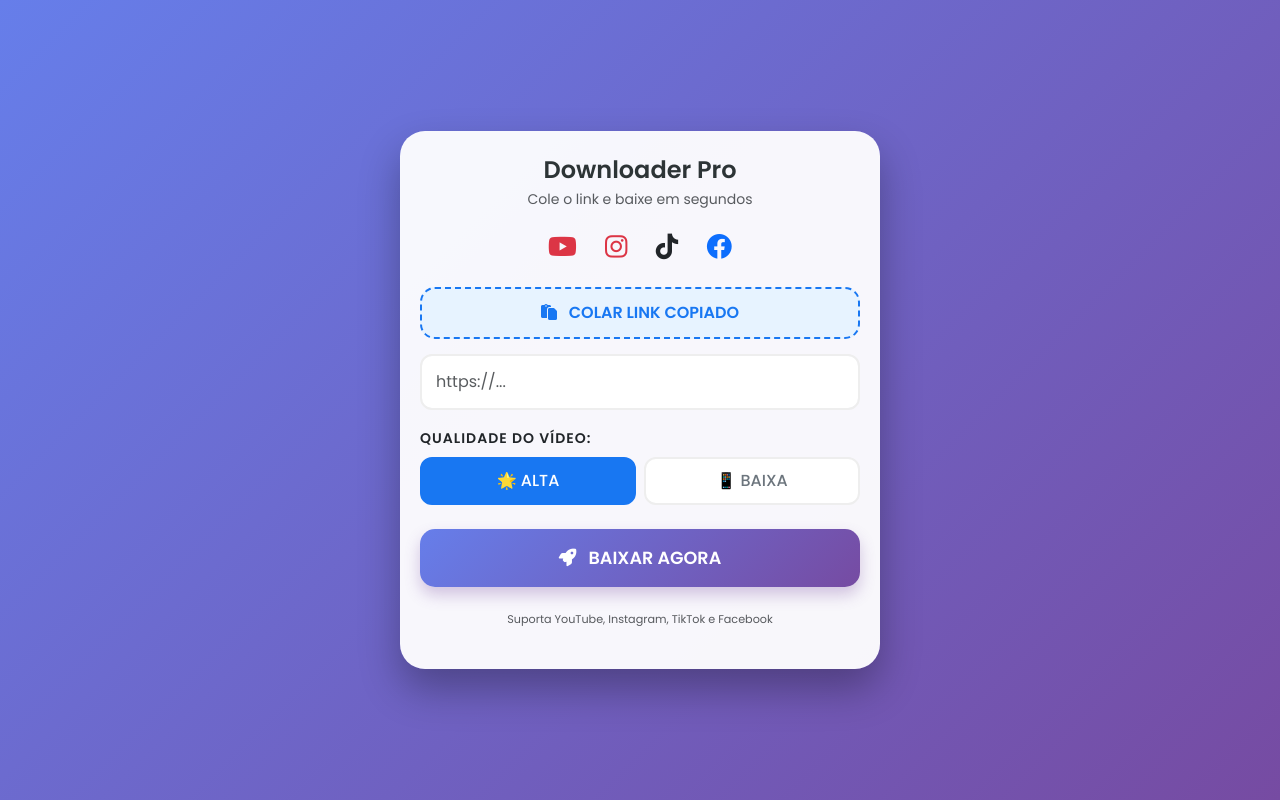
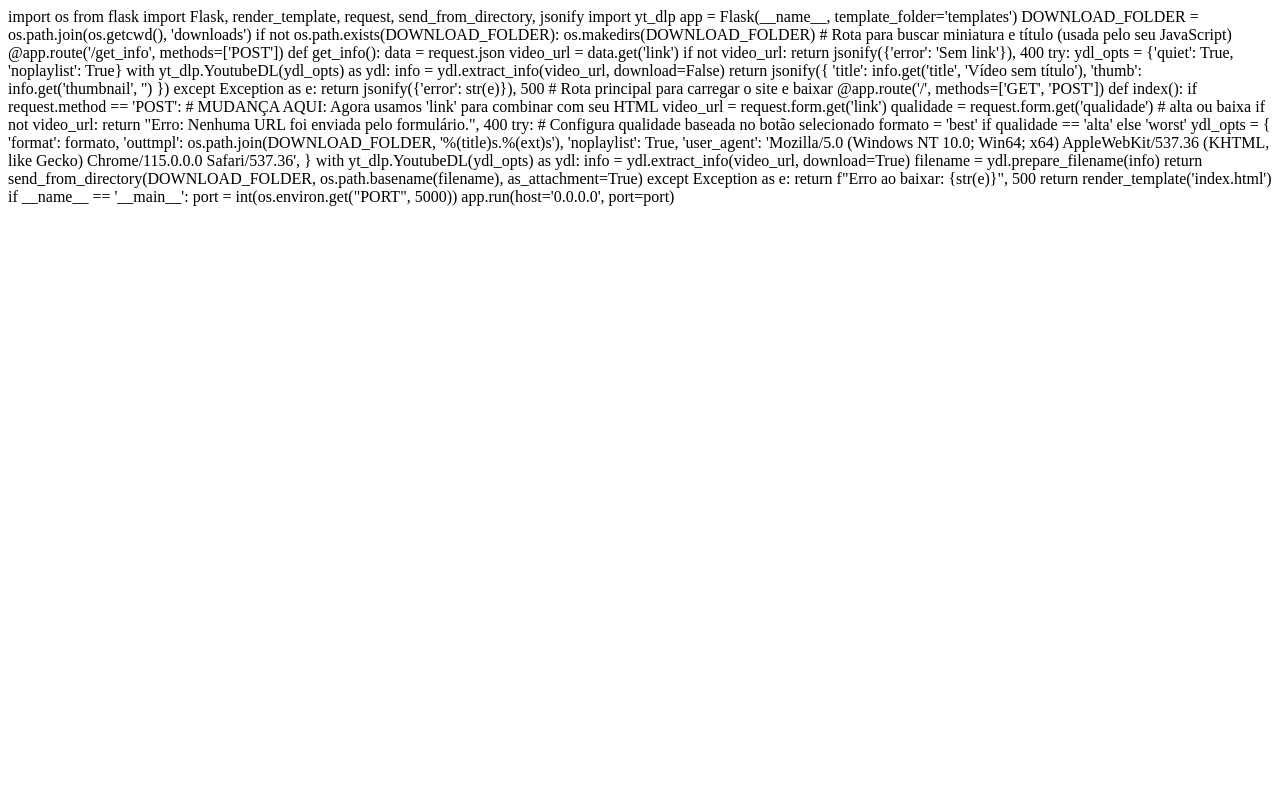
Before and after one commit to GhostPenguin-cpu/meu-downloader, a Flask app: page / in a window 1280 px wide. Run offline with Flask 3, Linux system fonts and the light colour scheme.

Commit message:
Update index.html

```diff
--- a/templates/index.html
+++ b/templates/index.html
@@ -1,205 +1,64 @@
-<!DOCTYPE html>
-<html lang="pt-br">
-<head>
-    <meta charset="UTF-8">
-    <meta name="viewport" content="width=device-width, initial-scale=1.0, maximum-scale=1.0, user-scalable=no">
-    <title>Downloader Pro Mobile</title>
+import os
+from flask import Flask, render_template, request, send_from_directory, jsonify
+import yt_dlp
 
-    <link href="https://fonts.googleapis.com/css2?family=Poppins:wght@400;500;600&display=swap" rel="stylesheet">
-    <link href="https://cdn.jsdelivr.net/npm/bootstrap@5.3.0/dist/css/bootstrap.min.css" rel="stylesheet">
-    <link rel="stylesheet" href="https://cdnjs.cloudflare.com/ajax/libs/font-awesome/6.4.0/css/all.min.css">
+app = Flask(__name__, template_folder='templates')
 
-    <style>
-        :root {
-            --primary-gradient: linear-gradient(135deg, #667eea 0%, #764ba2 100%);
-            --glass-bg: rgba(255, 255, 255, 0.95);
-        }
+DOWNLOAD_FOLDER = os.path.join(os.getcwd(), 'downloads')
+if not os.path.exists(DOWNLOAD_FOLDER):
+    os.makedirs(DOWNLOAD_FOLDER)
 
-        body {
-            background: var(--primary-gradient);
-            font-family: 'Poppins', sans-serif;
-            min-height: 100vh;
-            display: flex;
-            align-items: center;
-            justify-content: center;
-            margin: 0;
-            padding: 15px; /* Espaço nas laterais no mobile */
-        }
+# Rota para buscar miniatura e título (usada pelo seu JavaScript)
+@app.route('/get_info', methods=['POST'])
+def get_info():
+    data = request.json
+    video_url = data.get('link')
+    if not video_url:
+        return jsonify({'error': 'Sem link'}), 400
 
-        .main-card {
-            background: var(--glass-bg);
-            border-radius: 25px;
-            padding: 25px 20px;
-            box-shadow: 0 20px 40px rgba(0,0,0,0.3);
-            width: 100%;
-            max-width: 480px;
-        }
+    try:
+        ydl_opts = {'quiet': True, 'noplaylist': True}
+        with yt_dlp.YoutubeDL(ydl_opts) as ydl:
+            info = ydl.extract_info(video_url, download=False)
+            return jsonify({
+                'title': info.get('title', 'Vídeo sem título'),
+                'thumb': info.get('thumbnail', '')
+            })
+    except Exception as e:
+        return jsonify({'error': str(e)}), 500
 
-        h3 { font-weight: 600; color: #2d3436; font-size: 1.5rem; }
+# Rota principal para carregar o site e baixar
+@app.route('/', methods=['GET', 'POST'])
+def index():
+    if request.method == 'POST':
+        # MUDANÇA AQUI: Agora usamos 'link' para combinar com seu HTML
+        video_url = request.form.get('link')
+        qualidade = request.form.get('qualidade') # alta ou baixa
 
-        /* Estilo da Capa (Preview) */
-        #preview-box {
-            background: #f1f3f5;
-            border-radius: 18px;
-            padding: 8px;
-            margin-bottom: 20px;
-            display: none;
-            border: 1px solid #dee2e6;
-        }
+        if not video_url:
+            return "Erro: Nenhuma URL foi enviada pelo formulário.", 400
 
-        #capa_video {
-            width: 100%;
-            border-radius: 12px;
-            object-fit: cover;
-        }
+        try:
+            # Configura qualidade baseada no botão selecionado
+            formato = 'best' if qualidade == 'alta' else 'worst'
 
-        #titulo_video {
-            font-size: 0.85rem;
-            margin-top: 8px;
-            color: #444;
-            padding: 0 5px;
-        }
+            ydl_opts = {
+                'format': formato,
+                'outtmpl': os.path.join(DOWNLOAD_FOLDER, '%(title)s.%(ext)s'),
+                'noplaylist': True,
+                'user_agent': 'Mozilla/5.0 (Windows NT 10.0; Win64; x64) AppleWebKit/537.36 (KHTML, like Gecko) Chrome/115.0.0.0 Safari/537.36',
+            }
 
-        /* Botões de Ação */
-        .btn-colar {
-            background: #e7f3ff;
-            color: #1877f2;
-            border: 2px dashed #1877f2;
-            width: 100%;
-            padding: 12px;
-            border-radius: 15px;
-            font-weight: 600;
-            margin-bottom: 15px;
-            transition: 0.3s;
-        }
+            with yt_dlp.YoutubeDL(ydl_opts) as ydl:
+                info = ydl.extract_info(video_url, download=True)
+                filename = ydl.prepare_filename(info)
+                return send_from_directory(DOWNLOAD_FOLDER, os.path.basename(filename), as_attachment=True)
 
-        .btn-download {
-            background: var(--primary-gradient);
-            border: none;
-            padding: 16px;
-            border-radius: 15px;
-            font-weight: 600;
-            color: white;
-            width: 100%;
-            font-size: 1.1rem;
-            box-shadow: 0 8px 15px rgba(118, 75, 162, 0.3);
-        }
+        except Exception as e:
+            return f"Erro ao baixar: {str(e)}", 500
 
-        /* Inputs e Radios */
-        .form-control {
-            border-radius: 12px;
-            padding: 14px;
-            border: 2px solid #eee;
-            font-size: 16px; /* Evita zoom automático no iOS */
-        }
+    return render_template('index.html')
 
-        .qualidade-group .btn-check + .btn {
-            border-radius: 12px;
-            padding: 10px;
-            font-weight: 500;
-            border: 2px solid #eee;
-            background: #fff;
-        }
-
-        .qualidade-group .btn-check:checked + .btn-outline-primary {
-            background-color: #1877f2;
-            border-color: #1877f2;
-            color: white;
-        }
-
-        .rede-social { font-size: 1.6rem; margin: 0 12px; }
-
-        /* Loader simples para indicar que está a buscar info */
-        #loader { display: none; font-size: 0.8rem; color: #764ba2; margin-bottom: 10px; }
-    </style>
-</head>
-<body>
-
-<div class="main-card text-center">
-    <h3 class="mb-1">Downloader Pro</h3>
-    <p class="text-muted small mb-4">Cole o link e baixe em segundos</p>
-
-    <div class="mb-4">
-        <i class="fab fa-youtube text-danger rede-social"></i>
-        <i class="fab fa-instagram text-danger rede-social"></i>
-        <i class="fab fa-tiktok text-dark rede-social"></i>
-        <i class="fab fa-facebook text-primary rede-social"></i>
-    </div>
-
-    <div id="loader"><i class="fas fa-spinner fa-spin"></i> A buscar informações...</div>
-    <div id="preview-box" class="animate__animated animate__fadeIn">
-        <img id="capa_video" src="" alt="Capa do Vídeo">
-        <p id="titulo_video" class="fw-bold text-truncate"></p>
-    </div>
-
-    <button type="button" class="btn-colar" onclick="colarLink()">
-        <i class="fas fa-paste me-2"></i> COLAR LINK COPIADO
-    </button>
-
-    <form method="POST">
-        <div class="mb-3">
-            <input type="url" id="link" name="link" class="form-control" placeholder="https://..." oninput="buscarInfo()" required>
-        </div>
-
-        <div class="mb-4 text-start">
-            <label class="form-label small fw-bold text-uppercase" style="letter-spacing: 1px;">Qualidade do Vídeo:</label>
-            <div class="d-flex gap-2 qualidade-group">
-                <input type="radio" class="btn-check" name="qualidade" id="alta" value="alta" checked>
-                <label class="btn btn-outline-primary w-50" for="alta">🌟 ALTA</label>
-
-                <input type="radio" class="btn-check" name="qualidade" id="baixa" value="baixa">
-                <label class="btn btn-outline-secondary w-50" for="baixa">📱 BAIXA</label>
-            </div>
-        </div>
-
-        <button type="submit" class="btn btn-download">
-            <i class="fas fa-rocket me-2"></i> BAIXAR AGORA
-        </button>
-    </form>
-
-    <p class="mt-4 text-muted" style="font-size: 0.7rem;">Suporta YouTube, Instagram, TikTok e Facebook</p>
-</div>
-
-<script>
-    async function buscarInfo() {
-        const link = document.getElementById('link').value;
-        const box = document.getElementById('preview-box');
-        const loader = document.getElementById('loader');
-
-        if (link.length > 10) {
-            loader.style.display = 'block';
-            try {
-                const response = await fetch('/get_info', {
-                    method: 'POST',
-                    headers: {'Content-Type': 'application/json'},
-                    body: JSON.stringify({link: link})
-                });
-                const data = await response.json();
-
-                if (data.thumb) {
-                    document.getElementById('capa_video').src = data.thumb;
-                    document.getElementById('titulo_video').innerText = data.title;
-                    box.style.display = 'block';
-                }
-            } catch (e) {
-                box.style.display = 'none';
-            } finally {
-                loader.style.display = 'none';
-            }
-        }
-    }
-
-    async function colarLink() {
-        try {
-            const texto = await navigator.clipboard.readText();
-            const input = document.getElementById('link');
-            input.value = texto;
-            buscarInfo();
-        } catch (err) {
-            alert("Aperte e segure no campo para colar.");
-        }
-    }
-</script>
-
-</body>
-</html>
+if __name__ == '__main__':
+    port = int(os.environ.get("PORT", 5000))
+    app.run(host='0.0.0.0', port=port)
```
